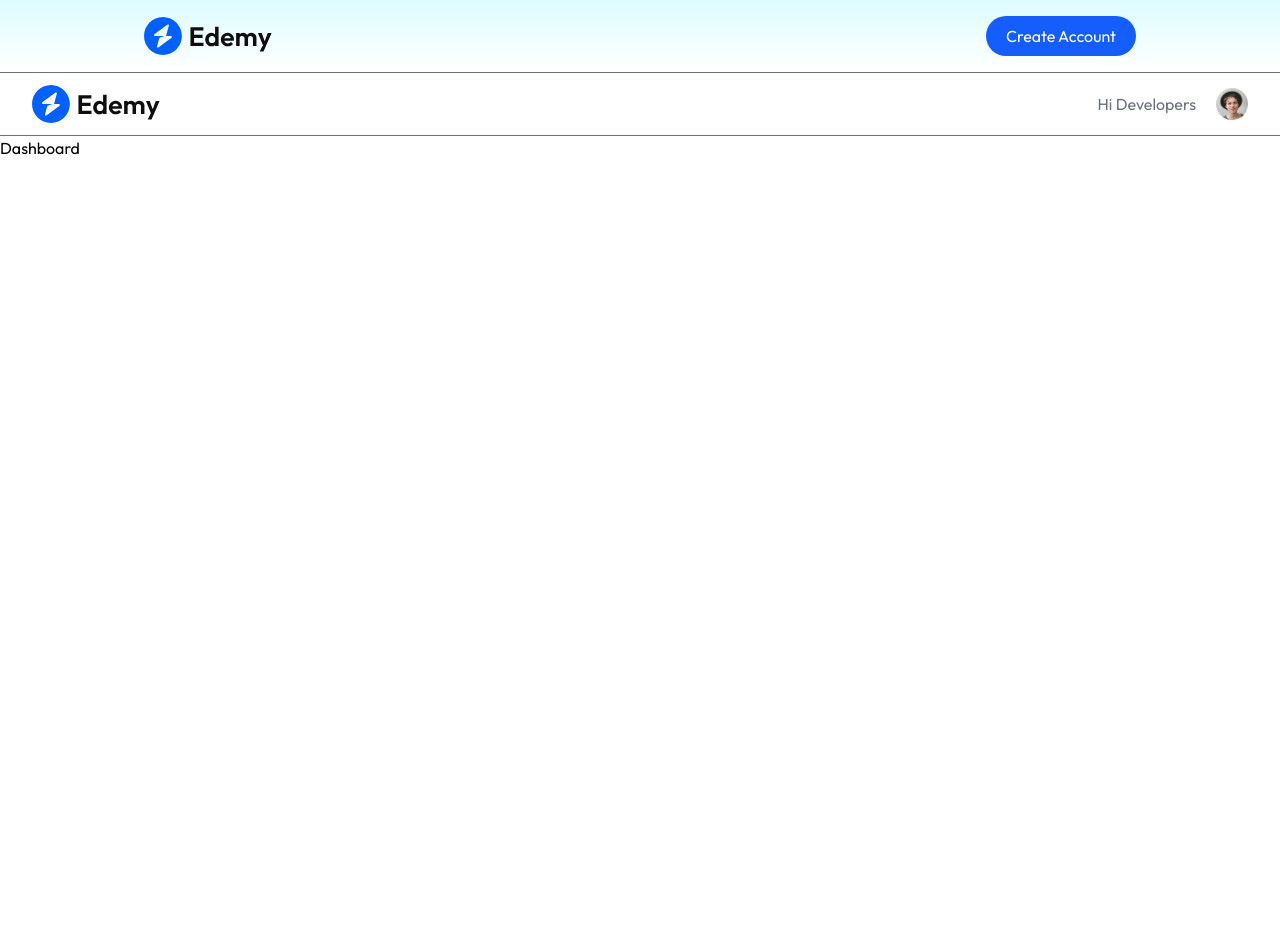
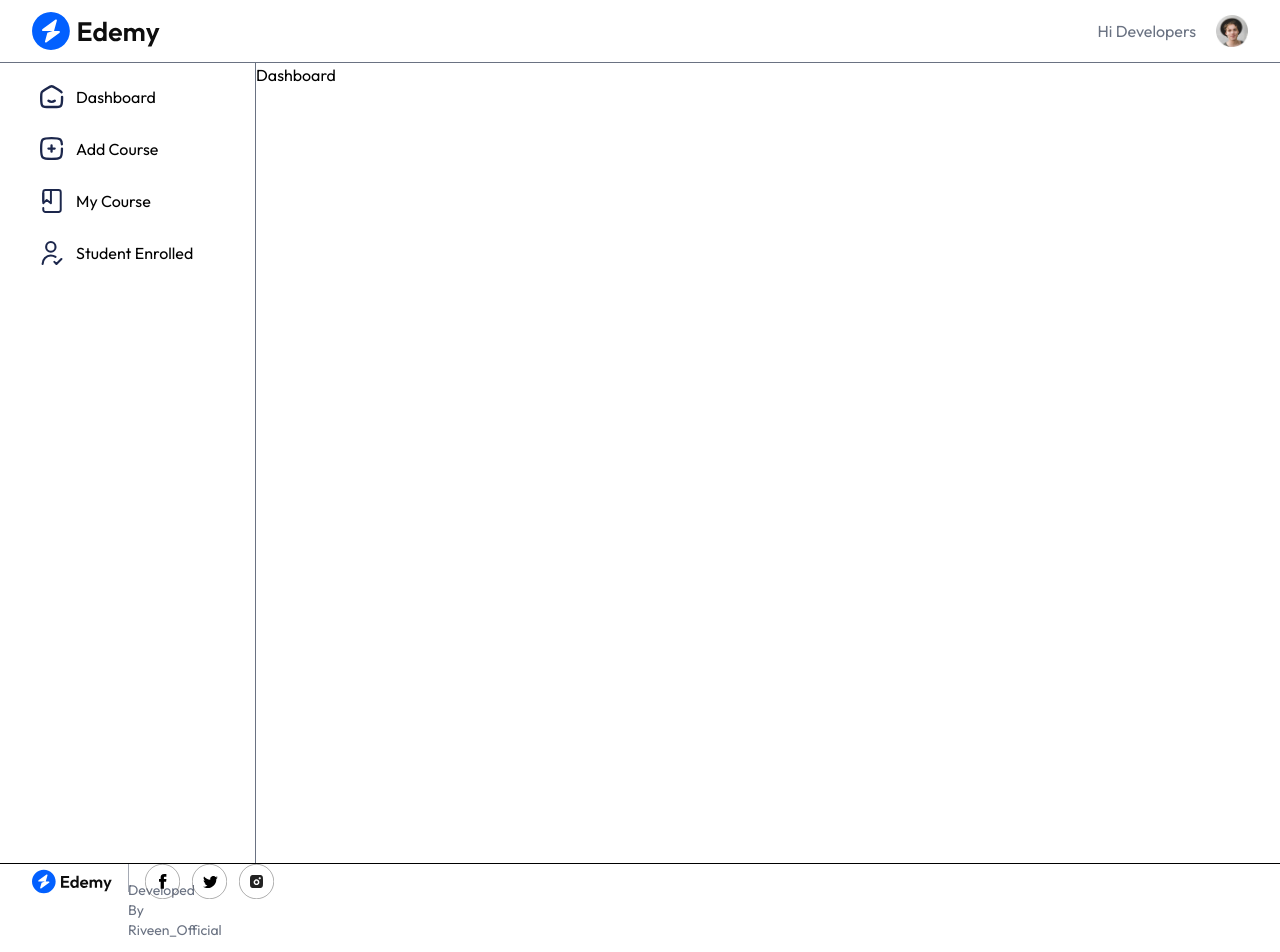
Before and after one commit to spriveen/LMS, a React (Vite) app in the folder client/: page /educator/educator in a window 1280 px wide. Shown: the top 952 px of the page. Before the commit the page ends 873 px from the top, so only its background shows below. Built offline with nearby package versions, Linux system fonts and the light colour scheme; no server answers.

Commit message:
updste footer.jsx

```diff
--- a/client/src/App.jsx
+++ b/client/src/App.jsx
@@ -1,4 +1,4 @@
-import React, { useState } from 'react'
+import React from 'react'
 import { Route, Routes, useMatch } from 'react-router-dom'
 import Home from './pages/student/Home'
 import CourseList from './pages/student/CourseList'
@@ -12,33 +12,28 @@
 import MyCourses from './pages/educator/MyCourses'
 import StudentsEnrolled from './pages/educator/StudentsEnrolled'
 import Navbar from './components/student/Navbar'
-// import Navbar from './components/educator/Navbar'
-
 
 const App = () => {
-
-  const isEducatorRoute = useMatch('/educator/')
-
+  // This will match any educator route (including subroutes)
+  const isEducatorRoute = useMatch('/educator/*')
 
   return (
-    <div className='text-default min-h-screen bg-white' >
-
-     {isEducatorRoute ? null : <Navbar />}
-
+    <div className='text-default min-h-screen bg-white'>
+      {/* Show student Navbar only if NOT on educator route */}
+      {!isEducatorRoute && <Navbar />}
       <Routes>
         <Route path='/' element={<Home />} />
         <Route path='/course-list' element={<CourseList />} />
         <Route path='/course-list/:input' element={<CourseList />} />
         <Route path='/course/:id' element={<CourseDetails />} />
         <Route path='/my-enrollments' element={<MyEnrollments />} />
-        <Route path='/player/:courseId' element={<Player/>} />
+        <Route path='/player/:courseId' element={<Player />} />
         <Route path='/loading/:path' element={<Loading />} />
         <Route path='/educator' element={<Educator />}>
-         <Route path='educator' element={<Dashboard />}></Route>
-         <Route path='add-course' element={<AddCourse />}></Route>
-         <Route path='my-courses' element={<MyCourses />}></Route>
-          <Route path='student-enroled' element={<StudentsEnrolled />}></Route>
-
+          <Route path='educator' element={<Dashboard />} />
+          <Route path='add-course' element={<AddCourse />} />
+          <Route path='my-courses' element={<MyCourses />} />
+          <Route path='student-enrolled' element={<StudentsEnrolled />} />
         </Route>
       </Routes>
     </div>
--- a/client/src/components/educator/Footer.jsx
+++ b/client/src/components/educator/Footer.jsx
@@ -1,11 +1,37 @@
-import React from 'react'
+import React from 'react';
+import { assets } from '../../assets/assets';
 
 const Footer = () => {
   return (
-    <div>
-        <h1> Edu Footer</h1>
-    </div>
-  )
-}
+    <footer className="flex md:flex-row flex-col-reverse
+    items-center justify-between text-left w-full px-8
+    border-t">
+      <div className='flex items-fcenter gap-4'>
+        <img className='hidden md:block w-20' src={assets.logo} alt='logo' />
+        <div className='hidden md:block h-7 w-px bg-gray-500/60'>
+         <p className='py-4 text-center text-xs md:text-sm
+         text-gray-500'>
+          Developed By Riveen_Official
+         </p>
+        </div>
+        <div className='flex items-center gap-3 max-md:mt-4'>
+          <a href='#'>
+           <img src={assets.facebook_icon}  alt='facebook_icon' />
+          </a>
 
-export default Footer
+          <a href='#'>
+           <img src={assets.twitter_icon}  alt='twiter_icon' />
+          </a>
+
+            <a href='#'>
+           <img src={assets.instagram_icon}  alt='instagram_icon' />
+          </a>
+
+
+        </div>
+      </div>
+    </footer>
+  );
+};
+
+export default Footer;
--- a/client/src/components/educator/Sidebar.jsx
+++ b/client/src/components/educator/Sidebar.jsx
@@ -1,11 +1,38 @@
-import React from 'react'
+import React, { useContext } from 'react'
+import { assets } from '../../assets/assets'
+import { AppContext } from '../../context/AppContext';
+import { NavLink } from 'react-router-dom';
 
 const Sidebar = () => {
-  return (
-    <div>
-        <h1>Sidebar</h1>
+  const { isEducator } = useContext(AppContext)
+
+  const menuItems = [
+    { name: 'Dashboard', path: '/educator', icon: assets.home_icon },
+    { name: 'Add Course', path: '/educator/add-course', icon: assets.add_icon },
+    { name: 'My Course', path: '/educator/my-course', icon: assets.my_course_icon },
+    { name: 'Student Enrolled', path: '/educator/student-enrolled', icon: assets.person_tick_icon },
+  ];
+
+  return isEducator && (
+    <div className='md:w-64 w-16 border-r min-h-screen text-base border-gray-500 py-2 flex flex-col'>
+      {menuItems.map((item) => (
+        <NavLink
+          to={item.path}
+          key={item.name}
+          end={item.path === '/educator'}
+          className={({ isActive }) =>
+            `flex items-center md:flex-row flex-col md:justify-start justify-center py-3.5 md:px-10 gap-3
+            ${isActive
+              ? 'bg-indigo-50 border-r-[6px] border-indigo-500/90'
+              : 'hover:bg-gray-100/90 border-r-[6px] border-white hover:border-gray-100/90'}`
+          }
+        >
+          <img src={item.icon} alt={item.name} className='w-6 h-6' />
+          <p className='md:block hidden text-center'>{item.name}</p>
+        </NavLink>
+      ))}
     </div>
-  )
+  );
 }
 
 export default Sidebar
--- a/client/src/pages/educator/Educator.jsx
+++ b/client/src/pages/educator/Educator.jsx
@@ -1,14 +1,20 @@
 import React from 'react'
 import { Outlet } from 'react-router-dom'
 import Navbar from '../../components/educator/Navbar'
+import Sidebar from '../../components/educator/Sidebar'
+import Footer from '../../components/educator/Footer'
 
 const Educator = () => {
   return (
     <div className='text-default min-h-screen bg-white'>
       <Navbar />
-      <div>
+      <div className='flex'>
+        <Sidebar />
+        <div className='flex-1'>
         {<Outlet/>}
+        </div>
       </div>
+      <Footer />
     </div>
   )
 }
```
